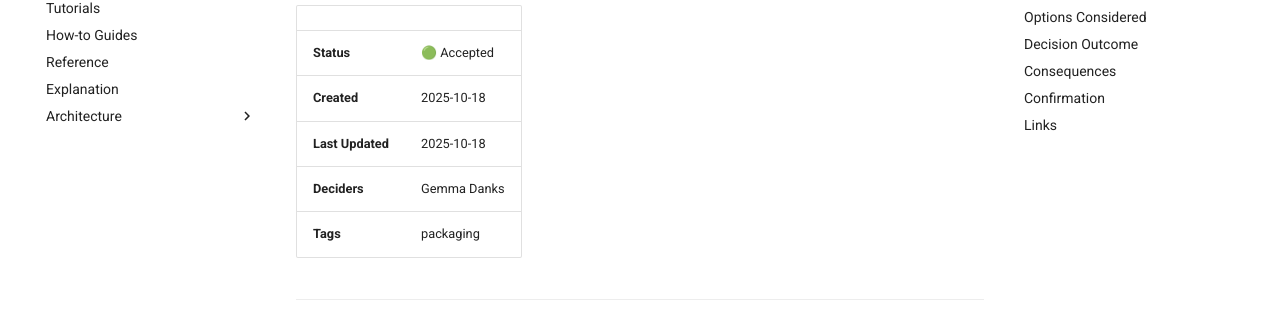
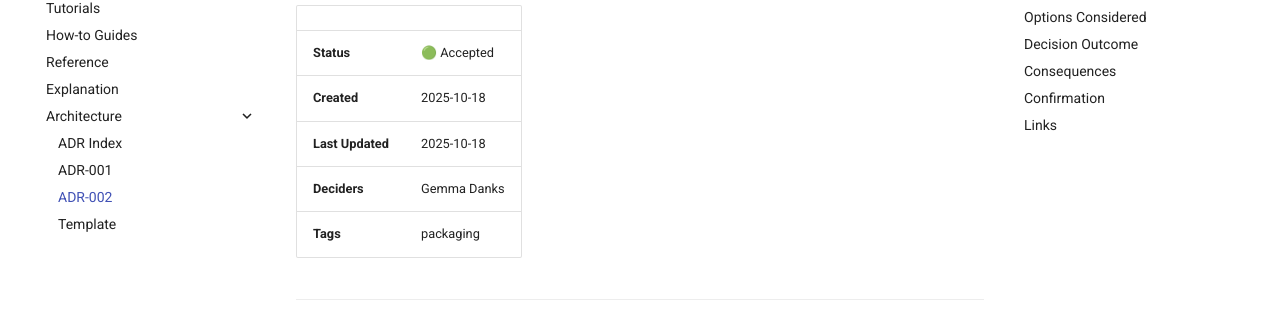
Before and after one commit to gemmadanks/python-project-template, an MkDocs documentation site: the page built from docs/architecture/adr/002-manage-dependencies-with-uv.md, in a window 1280 px wide. Shown: the part 175-496 px from the top of the page. Built offline with MkDocs 1.6.1 and Material for MkDocs 9.7.7, drawn with Linux system fonts in a browser that asks for light colours; comment, search, counter and statistics services are not loaded.

Commit message:
docs: add ADR-002 to navigation

```diff
--- a/mkdocs.yml
+++ b/mkdocs.yml
@@ -15,6 +15,7 @@ nav:
   - Architecture:
       - ADR Index: architecture/adr/index.md
       - ADR-001: architecture/adr/001-use-architectural-decision-records.md
+      - ADR-002: architecture/adr/002-manage-dependencies-with-uv.md
       - Template: architecture/adr/template.md
 
 extra_javascript:
```
